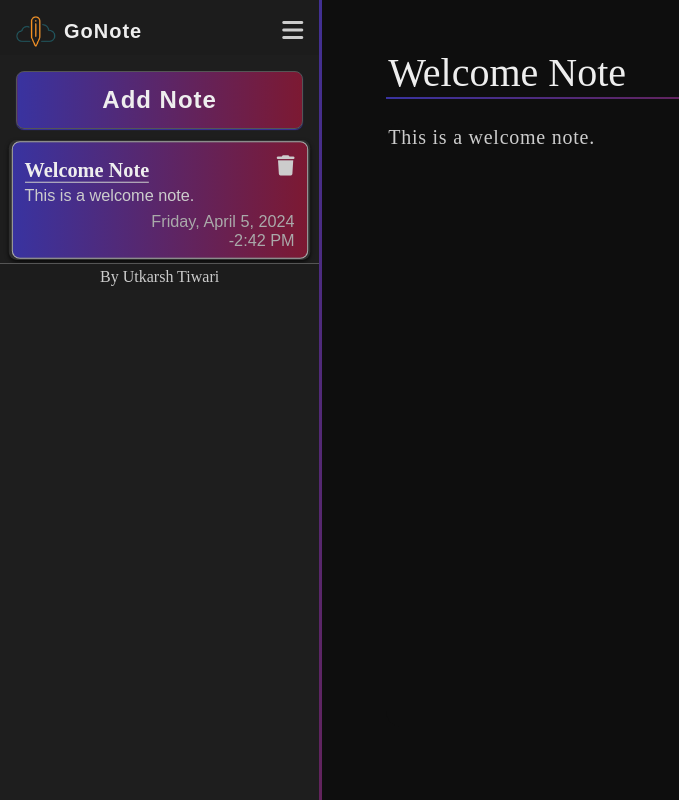
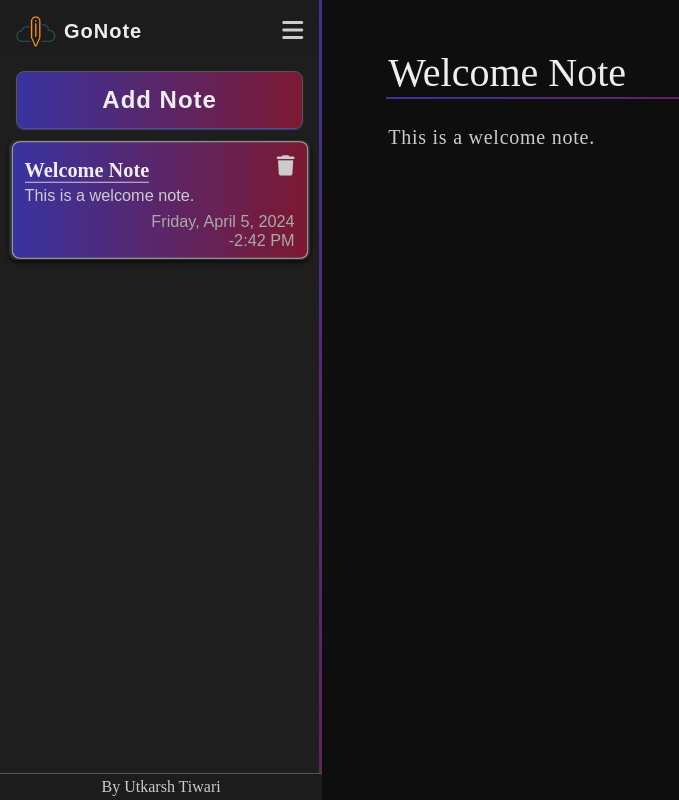
Before and after one commit to Developer-Utkarsh/GoNote, a React (Vite) app: page / in a window 1280 px wide. Shown: the whole page, without its empty margins (0-679 px from the left). Built offline with nearby package versions, Linux system fonts and the light colour scheme; a web font is replaced by a local one.

Commit message:
Update App.css

```diff
--- a/src/Components/App.css
+++ b/src/Components/App.css
@@ -983,5 +983,5 @@ li {
   background-color: #1c1c1c;
   box-shadow: none;
   border-top: .25px solid #555;
-  position: sticky;
+  position: absolute;
 }
```
